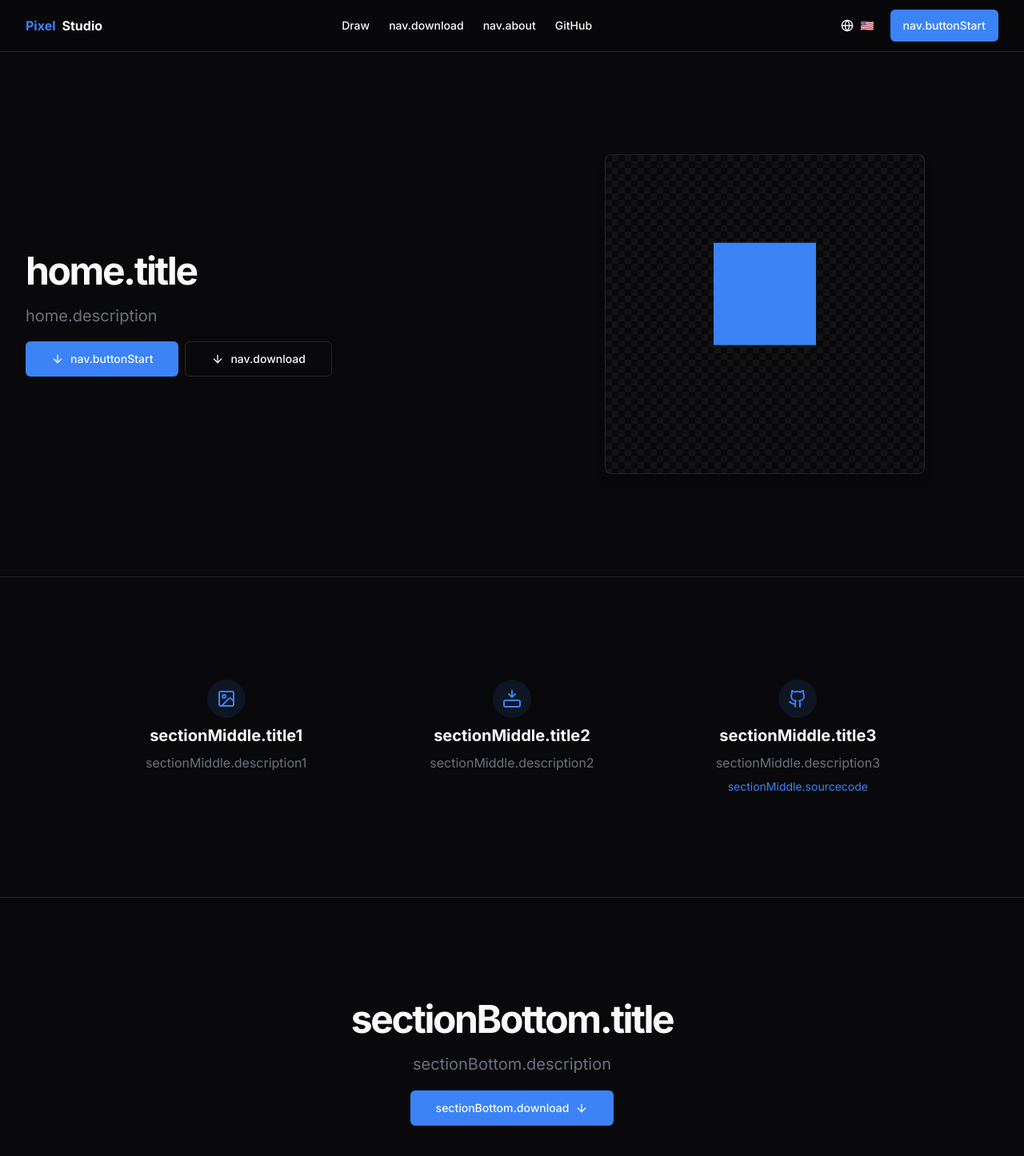
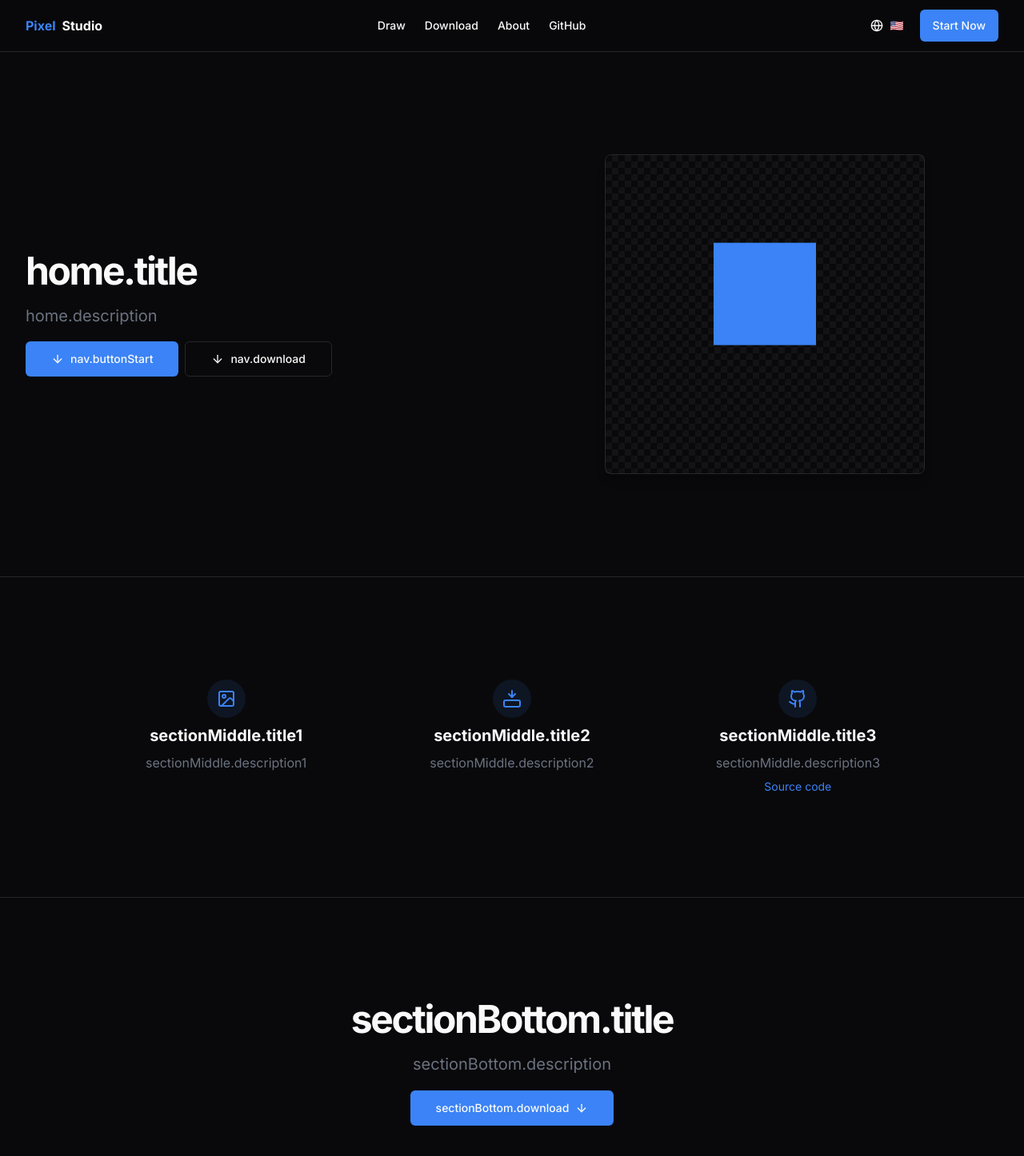
Before and after one commit to dieguesmosken/pixel-studio, a Next.js app: page / in a window 1280 px wide. Shown: the top 1446 px of the page at 80% size. Built offline with nearby package versions, Linux system fonts and the light colour scheme.

Commit message:
Adiciona suporte a fallback nas traduções e atualiza as chaves de navegação na página inicial

```diff
--- a/app/page.tsx
+++ b/app/page.tsx
@@ -21,13 +21,13 @@ export default function Home() {
           </div>
           <nav className="hidden md:flex items-center gap-6">
             <Link href="/" className="text-sm font-medium">
-              {t("nav.draw")}
+              {t("nav.draw","Draw")}
             </Link>
             <Link href="/download" className="text-sm font-medium">
-              {t("nav.download")}
+              {t("nav.download", "Download")}
             </Link>
             <Link href="/about" className="text-sm font-medium">
-              {t("nav.about")}
+              {t("nav.about", "About")}
             </Link>
             <Link href={githubRepo} target="_blank" rel="noopener noreferrer" className="text-sm font-medium">
               GitHub
@@ -36,7 +36,7 @@ export default function Home() {
           <div className="flex items-center gap-2">
             <LanguageSelector />
             <Link href="/editor">
-              <Button>{t("nav.buttonStart")}</Button>
+              <Button>{t("nav.buttonStart", "Start Now")}</Button>
             </Link>
           </div>
         </div>
@@ -147,7 +147,7 @@ export default function Home() {
                 rel="noopener noreferrer"
                 className="text-sm text-primary hover:underline"
               >
-                {t("sectionMiddle.sourcecode")}
+                {t("sectionMiddle.sourcecode", "Source code")}
               </Link>
             </div>
           </div>
--- a/contexts/language-context.tsx
+++ b/contexts/language-context.tsx
@@ -77,11 +77,14 @@ export function LanguageProvider({ children }: LanguageProviderProps) {
   return <LanguageContext.Provider value={{ language, setLanguage, t }}>{children}</LanguageContext.Provider>
 }
 
-// Custom hook to use the language context
+// Custom hook to use the language context e Adicione um fallback no caso de a chave não ser encontrada.
 export function useLanguage() {
   const context = useContext(LanguageContext)
-  if (context === undefined) {
-    throw new Error("useLanguage must be used within a LanguageProvider")
+  // Override the `t` function to include a fallback parameter
+  const tWithFallback = (key: string, fallback?: string): string => {
+    const translation = context.t(key)
+    return translation !== key ? translation : fallback || key
   }
-  return context
+
+  return { ...context, t: tWithFallback }
 }
```
